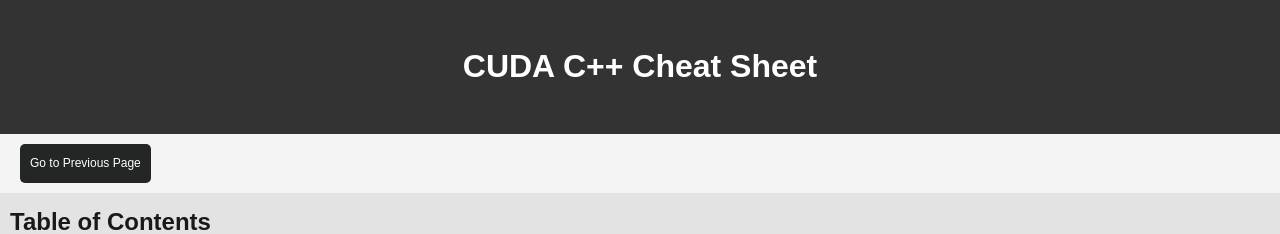
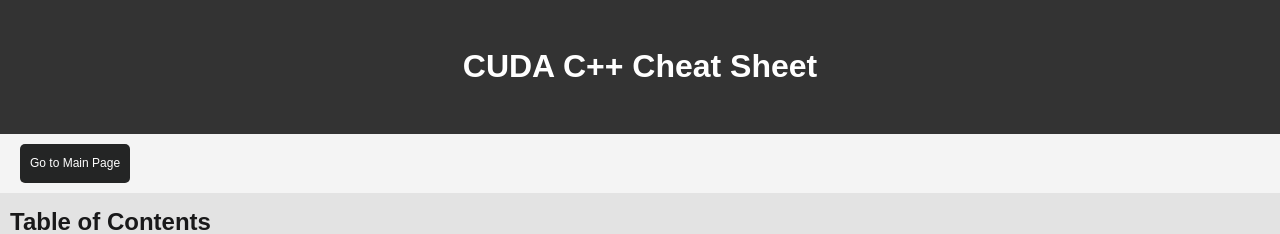
Before and after one commit to DenizEDRS/DenizEDRS.github.io, a plain HTML site: page cuda-guide/cuda.html in a window 1280 px wide. Shown: the top 234 px of the page. Drawn offline with Linux system fonts and the light colour scheme.

Commit message:
Update cuda.html

```diff
--- a/cuda-guide/cuda.html
+++ b/cuda-guide/cuda.html
@@ -10,8 +10,7 @@
     <header>
         <h1>CUDA C++ Cheat Sheet</h1>
     </header>
-    <a href="../index.html" class="button">Go to Previous Page</a>
-
+    <a href="../index.html" class="button">Go to Main Page</a>
     <nav>
         <h2>Table of Contents</h2>
         <ul>
@@ -121,8 +120,7 @@ if (error != cudaSuccess) {
 
         <!-- ... -->
     </main>
-    <a href="../index.html" class="button">Go to Previous Page</a>
-
+    <a href="../index.html" class="button">Go to Main Page</a>
     <footer>
         <p>&copy; 2023 CUDA C++ Cheat Sheet. All rights reserved.</p>
     </footer>
```
